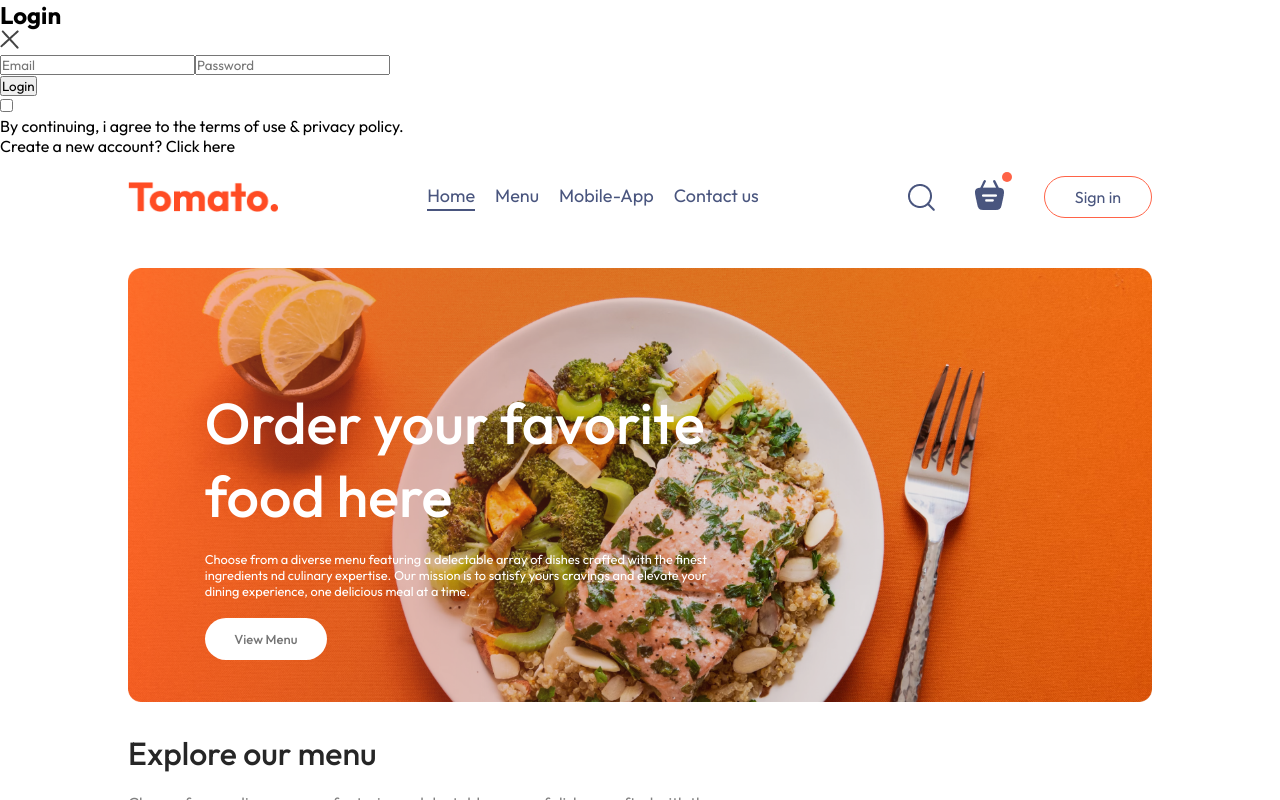
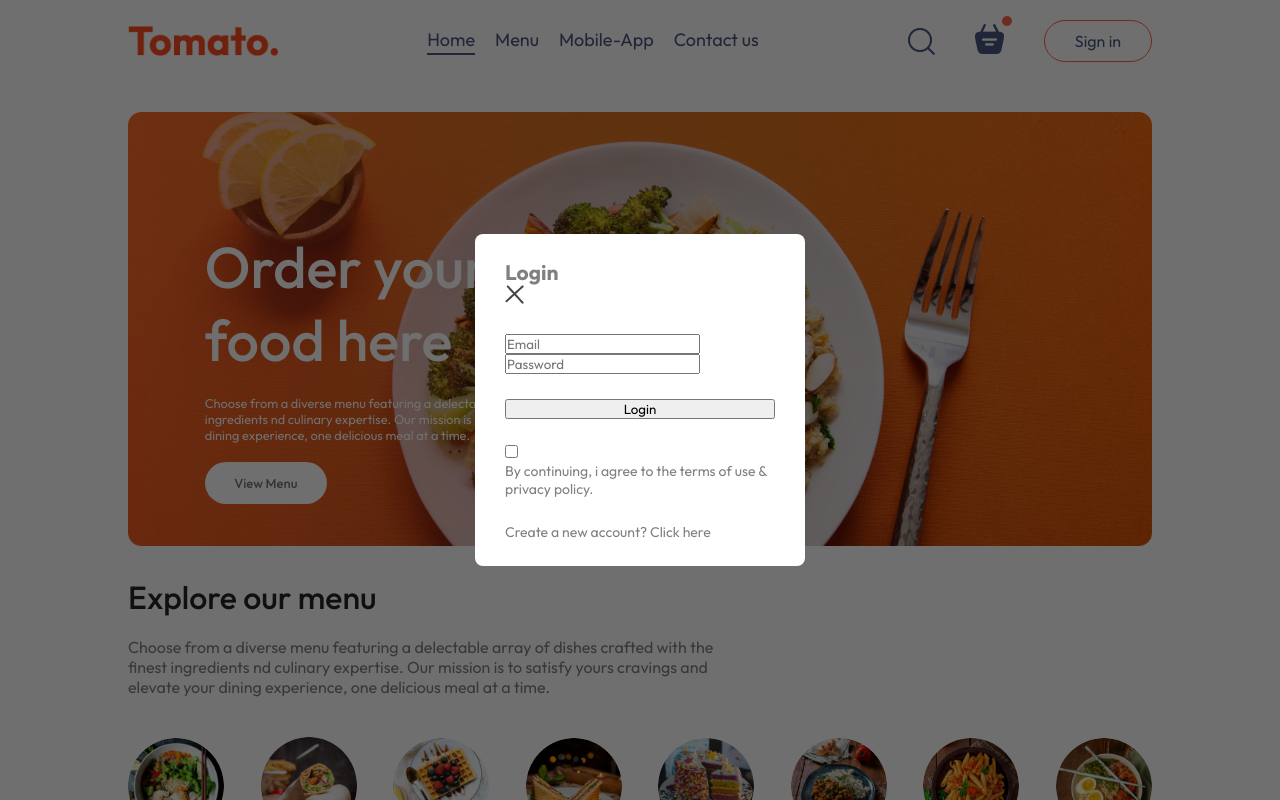
Before and after one commit to suisashehi/food-delivery, a React (Vite) app: page / in a window 1280 px wide. Both pictures are taken after a click on the button "Sign in". Shown: the top 800 px of the page. Built offline with nearby package versions, Linux system fonts and the light colour scheme.

Commit message:
styled popup container layout and overlay

```diff
--- a/src/components/LoginPopup/LoginPopup.css
+++ b/src/components/LoginPopup/LoginPopup.css
@@ -0,0 +1,22 @@
+.login-popup{
+    position: absolute;
+    z-index: 1;
+    width: 100%;
+    height: 100%;
+    background-color: #00000090;
+    display: grid;
+}
+
+.login-popup-container{
+    place-self: center;
+    width: max(23vw,330px);
+    color: #808080;
+    background-color: white;
+    display: flex;
+    flex-direction: column;
+    gap: 25px;
+    padding: 25px 30px;
+    border-radius: 8px;
+    font-size: 14px;
+    animation: fadeIn 0.5s;
+}
```
